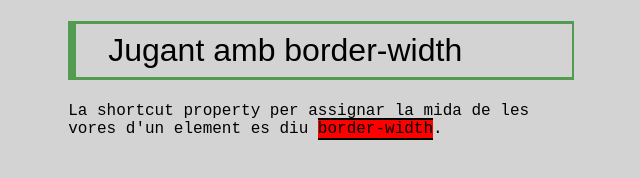
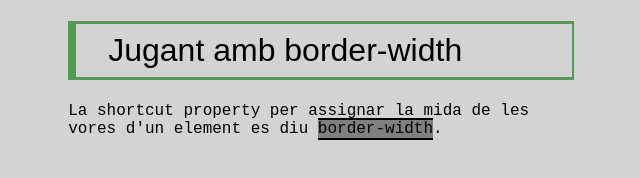
Before and after one commit to 4strodev/aplicacions-web, a plain HTML site: page 5/ex3/index.html in a window 1280 px wide. Shown: the whole page, without its empty margins (319-959 px from the left). Drawn offline with Linux system fonts and the light colour scheme.

Commit message:
extreme refactor

```diff
--- a/5/ex3/css/main.css
+++ b/5/ex3/css/main.css
@@ -1,7 +1,7 @@
 :root {
     font-family: monospace;
     font-size: 1rem;
-    --background-buttons: red;
+    --background-buttons: grey;
 }
 
 body {
```
Also changed, not shown: 4/ex2/index.html (indentation only), 4 other files.
